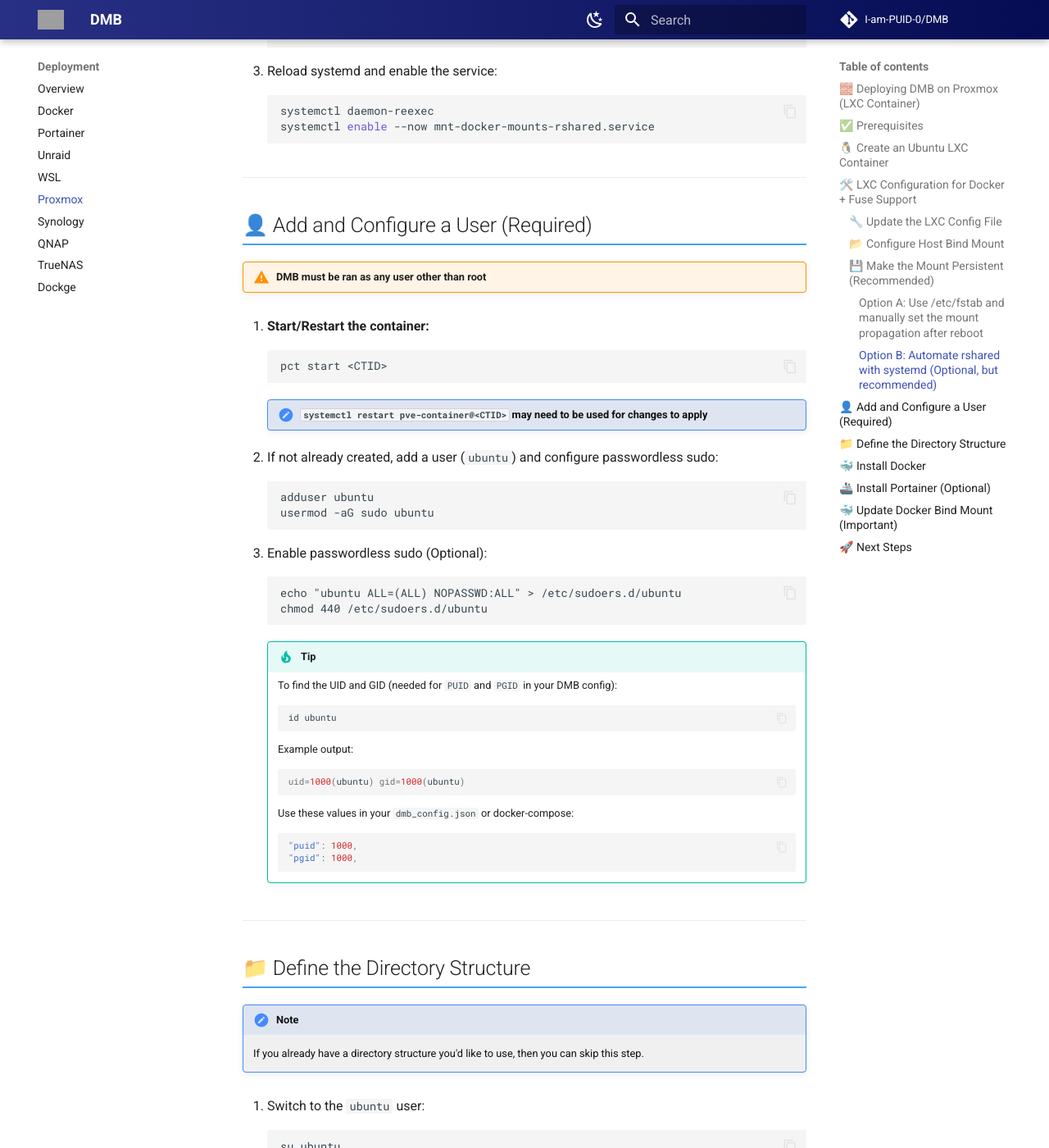
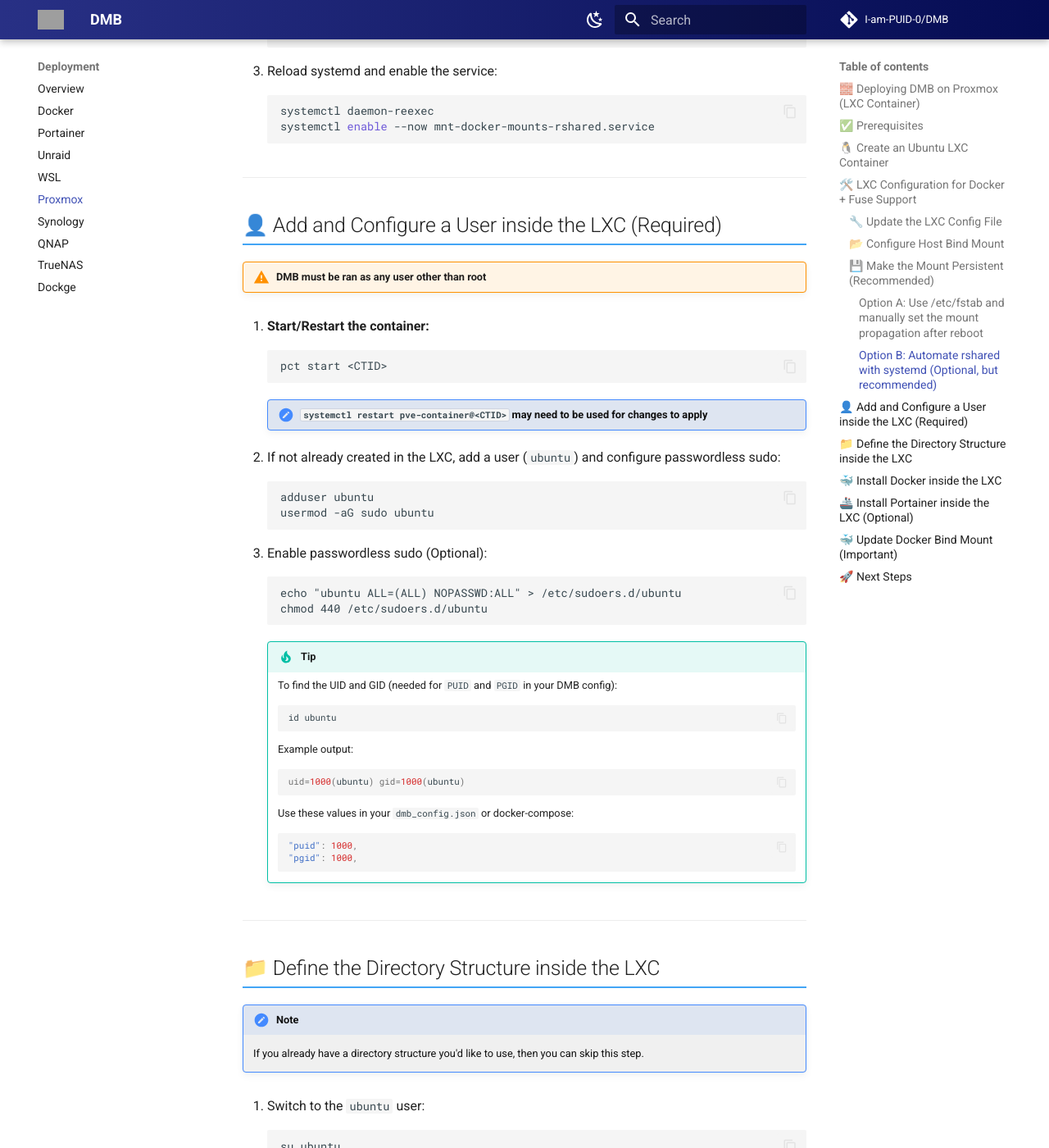
Before and after one commit to I-am-PUID-0/DMB_Docs, an MkDocs documentation site: the page built from docs/deployment/proxmox.md, in a window 1280 px wide and 1400 px high, scrolled down 2934 px. Shown: the whole window at 82% size. Built offline with MkDocs 1.6.1 and Material for MkDocs 9.7.7, drawn with Linux system fonts in a browser that asks for light colours; comment, search, counter and statistics services are not loaded; some of the changed text lies outside the part shown; grey boxes are pictures that could not be loaded.

Commit message:
Clarify user configuration instructions for LXC in Proxmox deployment guide

````diff
--- a/docs/deployment/proxmox.md
+++ b/docs/deployment/proxmox.md
@@ -138,7 +138,7 @@ To persist the `rshared` behavior across boots:
 
 ---
 
-## 👤 Add and Configure a User (Required)
+## 👤 Add and Configure a User inside the LXC (Required)
 !!! warning "DMB must be ran as any user other than root"
 
 1. **Start/Restart the container:**
@@ -149,7 +149,7 @@ To persist the `rshared` behavior across boots:
 
     !!! note "`systemctl restart pve-container@<CTID>` may need to be used for changes to apply"
 
-2. If not already created, add a user (`ubuntu`) and configure passwordless sudo:
+2. If not already created in the LXC, add a user (`ubuntu`) and configure passwordless sudo:
 
     ```bash
     adduser ubuntu
@@ -181,7 +181,7 @@ To persist the `rshared` behavior across boots:
 
 ---
 
-## 📁 Define the Directory Structure
+## 📁 Define the Directory Structure inside the LXC
 
 !!! note
     If you already have a directory structure you'd like to use, then you can skip this step.
@@ -205,7 +205,7 @@ To persist the `rshared` behavior across boots:
 
 ---
 
-## 🐳 Install Docker
+## 🐳 Install Docker inside the LXC
 
 1. Run the official Docker install script:
 
@@ -220,9 +220,16 @@ To persist the `rshared` behavior across boots:
     docker compose version
     ```
 
+3. Add your user to the docker group:
+    ```bash
+    sudo groupadd docker
+    sudo usermod -aG docker $USER
+    ```
+
+
 ---
 
-## 🚢 Install Portainer (Optional)
+## 🚢 Install Portainer inside the LXC (Optional)
 If you want to manage Docker visually via Portainer:
 
 1. Create the Portainer data volume:
````
